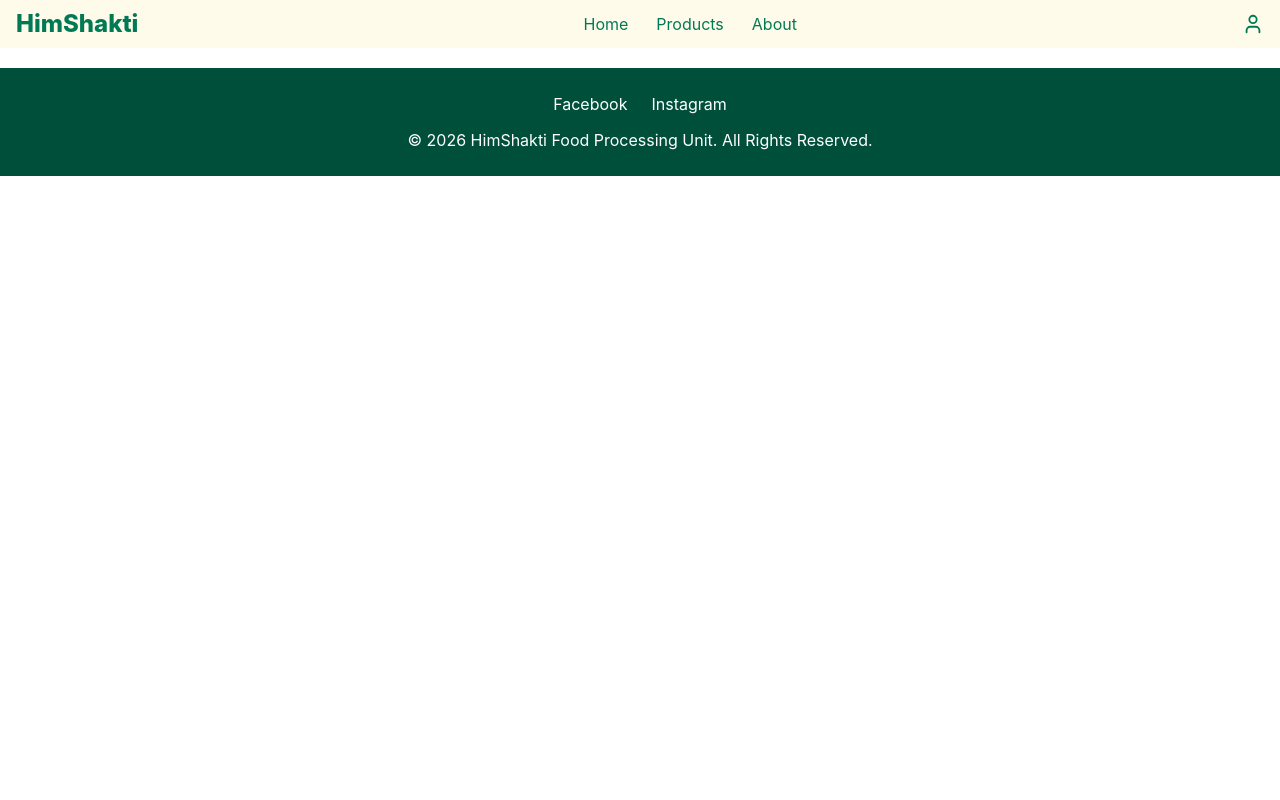
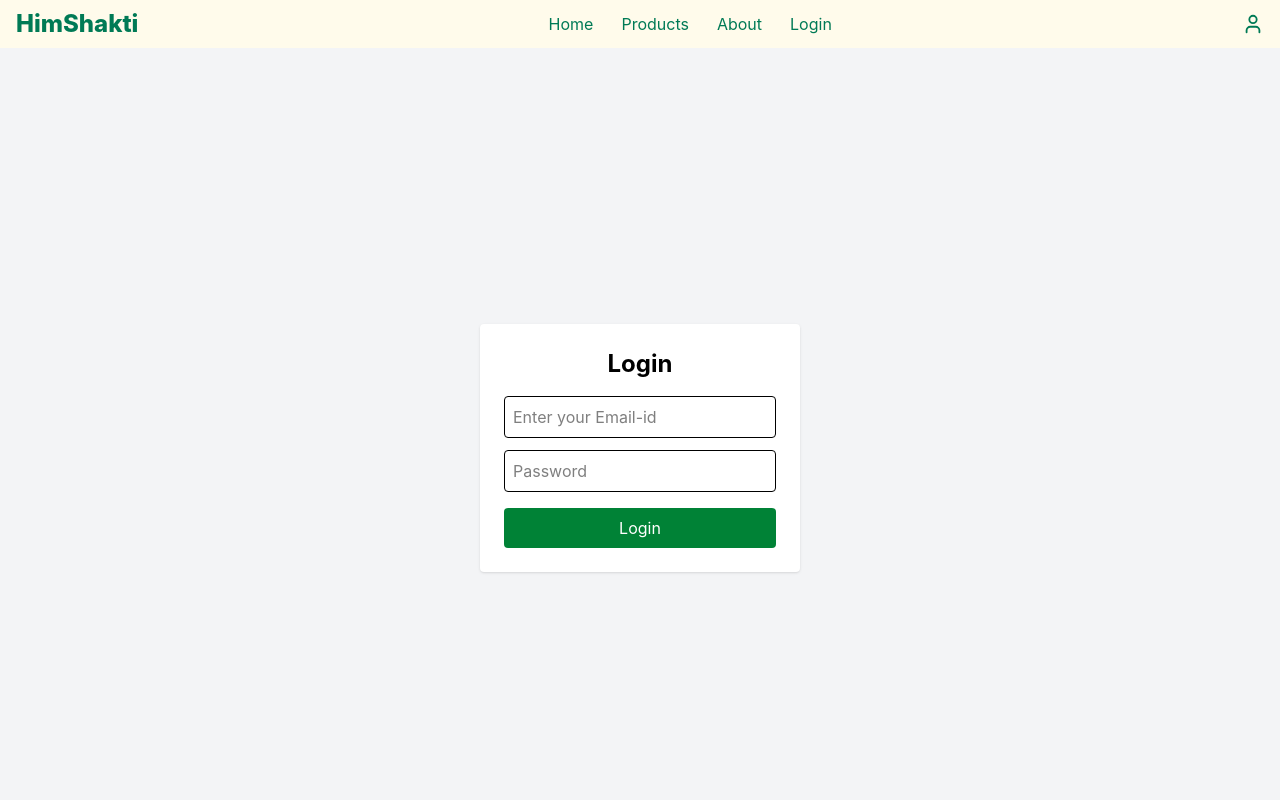
Before and after one commit to shravyagaonkar/HimShakti-D2C-Platform, a React (Vite) app: page /login in a window 1280 px wide. Shown: the top 800 px of the page. Built offline with nearby package versions, Linux system fonts and the light colour scheme.

Commit message:
feat: add Login page

```diff
--- a/src/App.jsx
+++ b/src/App.jsx
@@ -6,6 +6,7 @@ import Footer from "./components/Footer";
 import Home from "./pages/Home";
 import Products from "./pages/Products";
 import About from "./pages/About";
+import Login from "./pages/Login";
 function App() {
   return (
     <BrowserRouter>
@@ -15,6 +16,7 @@ function App() {
         <Route path="/" element={<Home />} />
         <Route path="/products" element={<Products/>} />
         <Route path = "/about" element = {<About/>} />
+        <Route path="/login" element = {<Login/>} />
       </Routes>
 
       <Footer />
--- a/src/components/Navbar.jsx
+++ b/src/components/Navbar.jsx
@@ -12,6 +12,7 @@ function Navbar() {
         <li><Link to = "/">Home</Link></li>
         <li><Link to = "/products">Products</Link></li>
         <li><Link to = "/about">About</Link></li>
+        <li><Link to = "/login">Login</Link></li>
       </ul>
 
       <User size={22} />
--- /dev/null
+++ b/src/pages/Login.jsx
@@ -0,0 +1,27 @@
+function Login() {
+  return (
+    <div className="min-h-screen flex justify-center items-center bg-gray-100">
+      <div className="bg-white p-6 rounded shadow w-80">
+        <h2 className="text-2xl font-bold text-center mb-4">Login</h2>
+
+        <input
+          type="email"
+          placeholder="Enter your Email-id"
+          className="w-full border p-2 mb-3 rounded"
+        />
+
+        <input
+          type="password"
+          placeholder="Password"
+          className="w-full border p-2 mb-4 rounded"
+        />
+
+        <button className="w-full bg-green-700 text-white p-2 rounded">
+          Login
+        </button>
+      </div>
+    </div>
+  );
+}
+
+export default Login;
```
